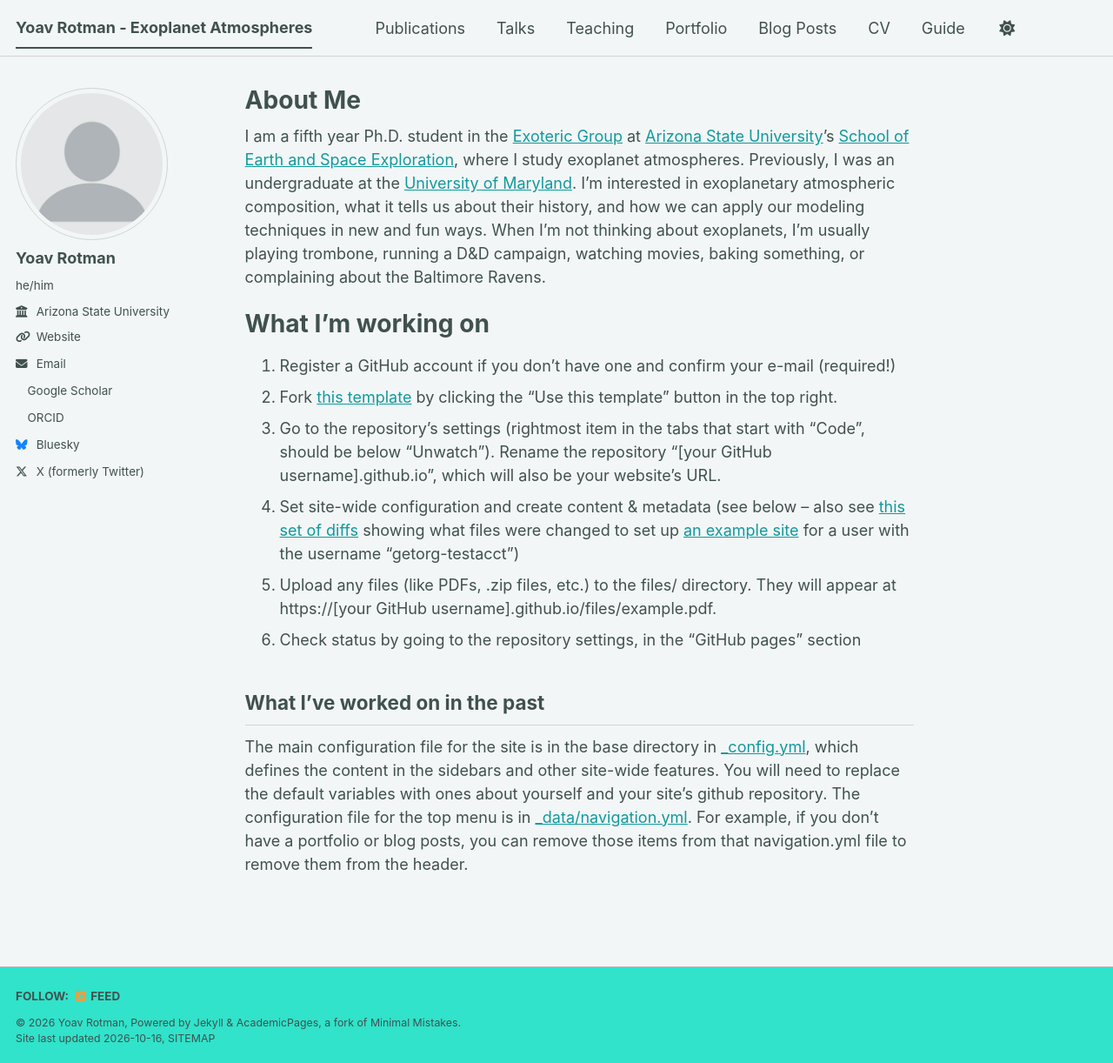
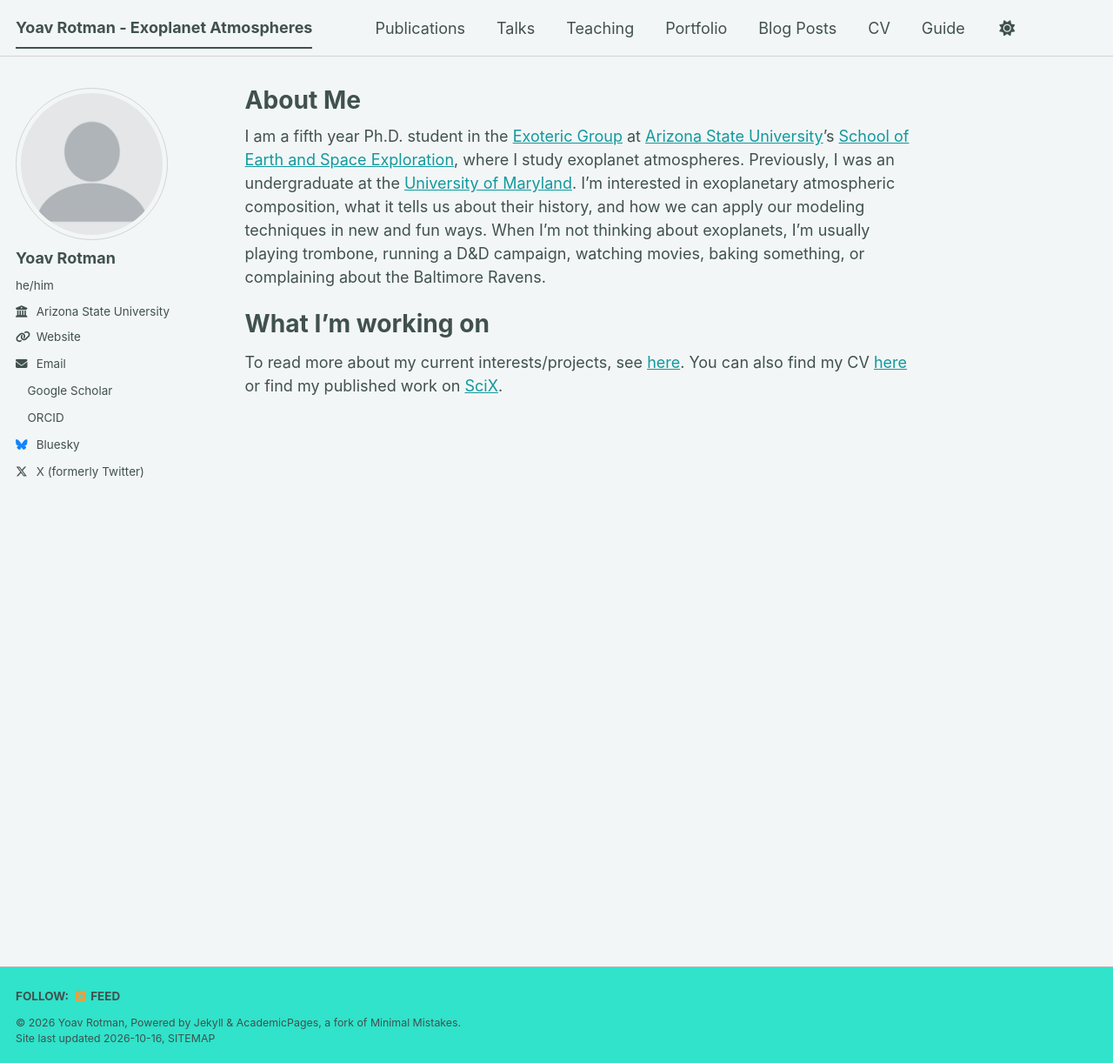
Before and after one commit to yoavrotman/yoavrotman.github.io, a Jekyll site: the page built from _pages/about.md, in a window 1280 px wide and 1222 px high. Shown: the whole window at 87% size. Built offline with Jekyll 4.4.1, drawn with Linux system fonts in a browser that asks for light colours; a style sheet for code colours, icons or effects is not loaded.

Commit message:
Update about.md

```diff
--- a/_pages/about.md
+++ b/_pages/about.md
@@ -12,13 +12,4 @@ I am a fifth year Ph.D. student in the [Exoteric Group](https://exoteric-lab.com
 
 What I'm working on
 ======
-1. Register a GitHub account if you don't have one and confirm your e-mail (required!)
-1. Fork [this template](https://github.com/academicpages/academicpages.github.io) by clicking the "Use this template" button in the top right.
-1. Go to the repository's settings (rightmost item in the tabs that start with "Code", should be below "Unwatch"). Rename the repository "[your GitHub username].github.io", which will also be your website's URL.
-1. Set site-wide configuration and create content & metadata (see below -- also see [this set of diffs](https://archive.is/3TPas) showing what files were changed to set up [an example site](https://getorg-testacct.github.io) for a user with the username "getorg-testacct")
-1. Upload any files (like PDFs, .zip files, etc.) to the files/ directory. They will appear at https://[your GitHub username].github.io/files/example.pdf.
-1. Check status by going to the repository settings, in the "GitHub pages" section
-
-What I've worked on in the past
-------
-The main configuration file for the site is in the base directory in [_config.yml](https://github.com/academicpages/academicpages.github.io/blob/master/_config.yml), which defines the content in the sidebars and other site-wide features. You will need to replace the default variables with ones about yourself and your site's github repository. The configuration file for the top menu is in [_data/navigation.yml](https://github.com/academicpages/academicpages.github.io/blob/master/_data/navigation.yml). For example, if you don't have a portfolio or blog posts, you can remove those items from that navigation.yml file to remove them from the header.
+To read more about my current interests/projects, see [here](yoavrotman.github.io/projects). You can also find my CV [here](yoavrotman.github.io/cv) or find my published work on [SciX](https://scixplorer.org/search?p=1&q=author%3A%22Rotman%2C+Yoav%22&sort=score+desc&sort=date+desc&d=astrophysics).
```
